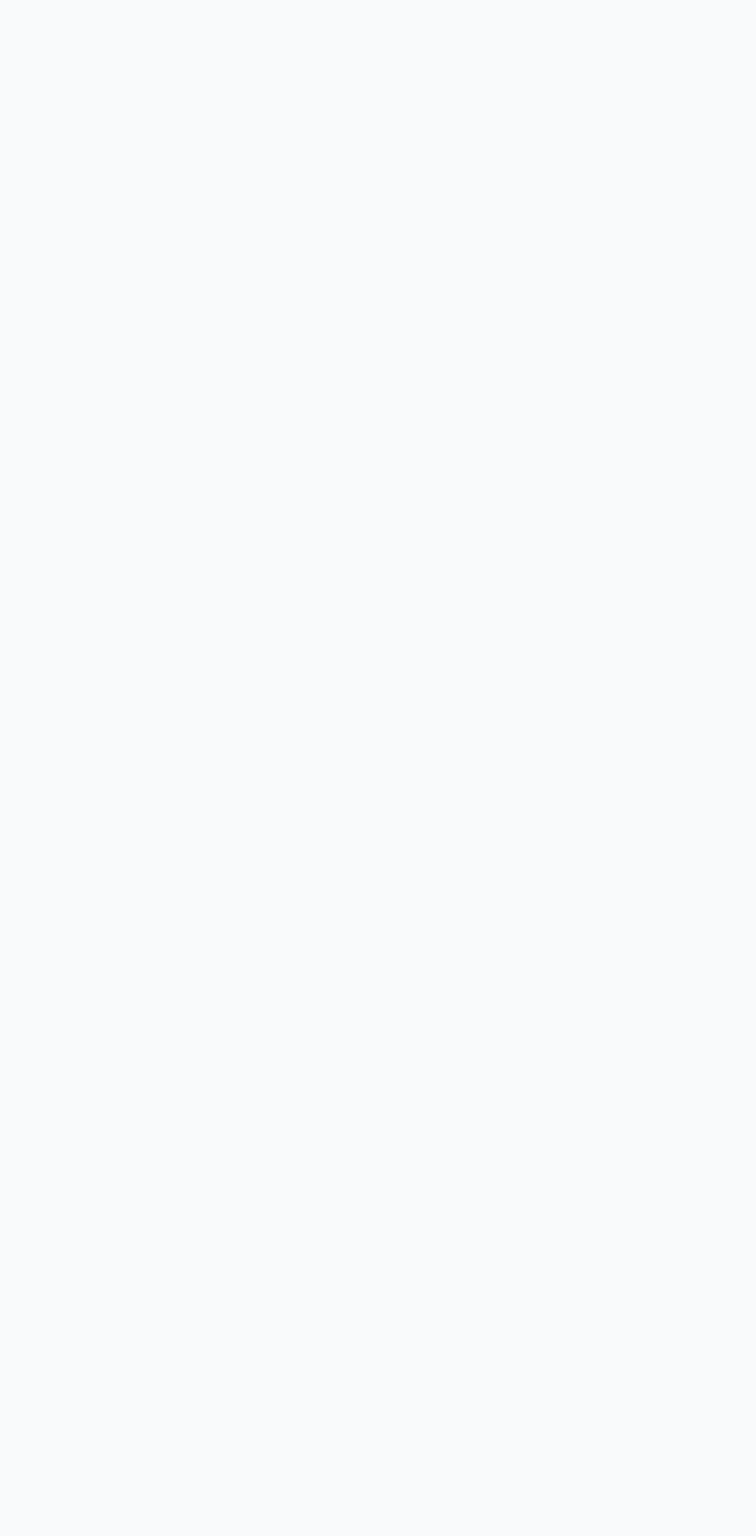
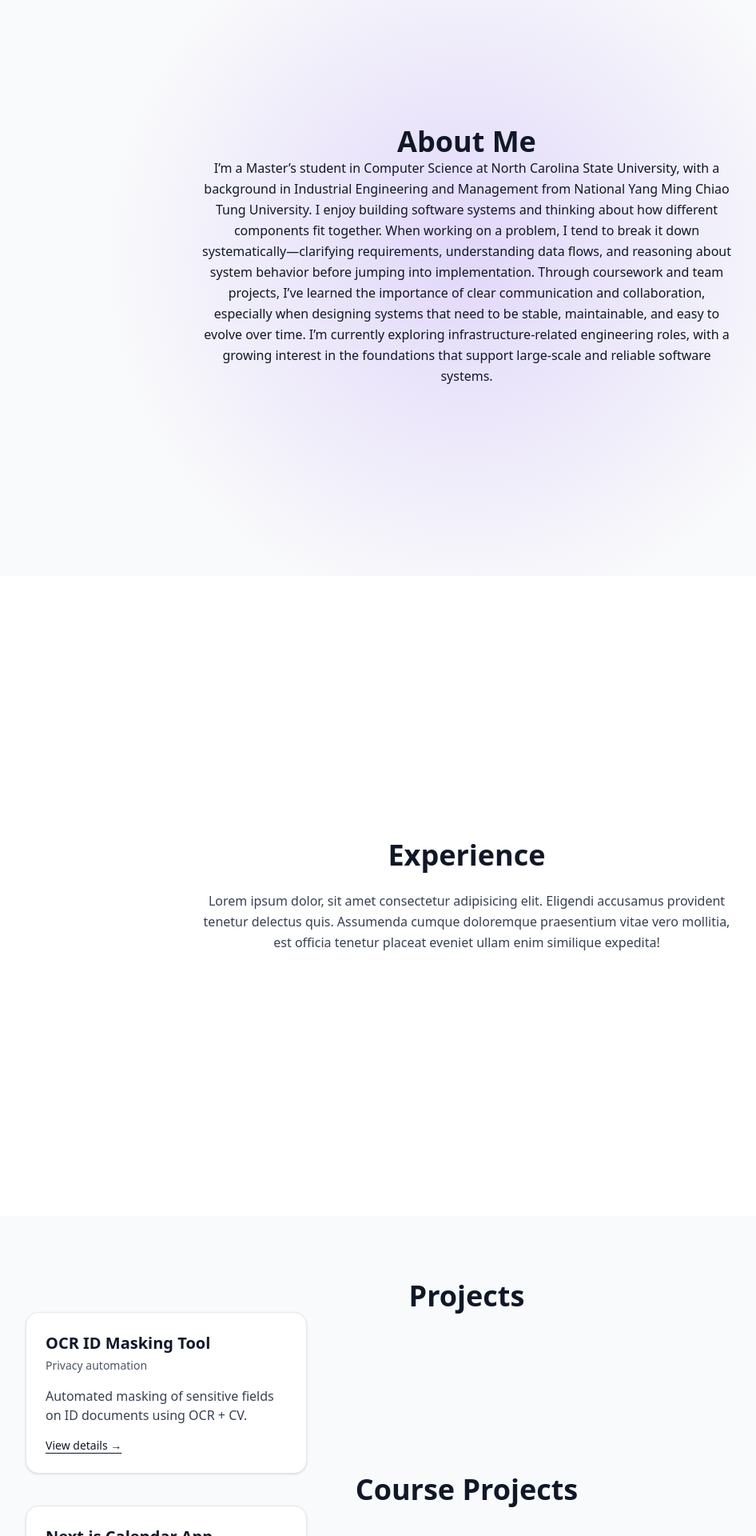
Before and after one commit to hkc619/portfolio, a Next.js app: page / in a window 1280 px wide. Shown: the part 880-2800 px from the top of the page at 80% size, without its empty margins (56-1002 px from the left). Before the commit the page ends 800 px from the top, so only its background shows below. Built offline with nearby package versions, Linux system fonts and the light colour scheme.

Commit message:
about paragraph update

```diff
--- a/src/app/page.tsx
+++ b/src/app/page.tsx
@@ -7,21 +7,21 @@ import Contact from "@/components/Contact";
 
 export default function Home() {
   return (
-    <main className="text-gray-900 h-screen overflow-y-scroll snap-y snap-mandatory scroll-smooth">
+    <main className="text-gray-900 dark:text-gray-100 min-h-screen overflow-y-scroll snap-y snap-mandatory scroll-smooth bg-gray-50 dark:bg-gray-900">
       <Navbar />
       <section id="hero" className="h-screen snap-start scroll-mt-16">
         <Hero />
       </section>
-      <section id="about" className="h-screen snap-start">
+      <section id="about" className="h-screen snap-start scroll-mt-16">
         <About />
       </section>
-      <section id="experience" className="h-screen snap-start">
+      <section id="experience" className="h-screen snap-start scroll-mt-16">
         <Experience />
       </section>
-      <section id="projects" className="h-screen snap-start">
+      <section id="projects" className="h-screen snap-start scroll-mt-16">
         <Projects />
       </section>
-      <section id="contact" className="h-screen snap-start">
+      <section id="contact" className="h-screen snap-start scroll-mt-16">
         <Contact />
       </section>
     </main>
--- a/src/components/About.tsx
+++ b/src/components/About.tsx
@@ -4,19 +4,17 @@ export default function About() {
   return (
     <section
       id="about"
-      className="flex flex-col justify-center items-center text-center h-screen bg-white dark:bg-gray-100 transition-colors duration-500"
+      className="flex flex-col justify-center items-center text-center h-screen bg-[radial-gradient(circle_at_center,rgba(139,92,246,0.22)_0%,transparent_60%)]"
     >
       <Reveal>
         <h2 className="text-4xl font-bold text-primary">About Me</h2>
       </Reveal>
       <Reveal delay={0.2}>
-        <p className="max-w-2xl mx-auto text-gray-700 leading-relaxed">
-          Hi, This is Kyle C. I am currently pursuing my Master of Computer
-          Science at NC State University. I received my Bachelor of Science
-          degree of Industrial Engineering and Management from National Yang
-          Ming Chiao Tung Unicversity in 2024. I have experience in MERN
-          Developement and Chat Bot Developement. My focus areas are Machine
-          Learning, AI and Full-stack Developement.
+        <p className="max-w-2xl mx-auto text-primary leading-relaxed">
+          I’m a Master’s student in Computer Science at North Carolina State University, with a background in Industrial Engineering and Management from National Yang Ming Chiao Tung University.
+          I enjoy building software systems and thinking about how different components fit together. When working on a problem, I tend to break it down systematically—clarifying requirements, understanding data flows, and reasoning about system behavior before jumping into implementation.
+          Through coursework and team projects, I’ve learned the importance of clear communication and collaboration, especially when designing systems that need to be stable, maintainable, and easy to evolve over time.
+          I’m currently exploring infrastructure-related engineering roles, with a growing interest in the foundations that support large-scale and reliable software systems.
         </p>
       </Reveal>
     </section>
--- a/src/components/Contact.tsx
+++ b/src/components/Contact.tsx
@@ -2,7 +2,7 @@ export default function Contact() {
   return (
     <section
       id="contact"
-      className="flex flex-col justify-center items-center text-center h-screen bg-white dark:bg-gray-100 transition-colors duration-500"
+      className="flex flex-col justify-center items-center text-center  bg-gray-100 transition-colors duration-500 bg-[radial-gradient(circle_at_center,rgba(139,92,246,0.15)_0%,transparent_70%)]"
     >
       <h2 className="text-4xl font-bold text-primary">Contact</h2>
       <p className="text-gray-600 mb-8">
--- a/src/components/Navbar.tsx
+++ b/src/components/Navbar.tsx
@@ -1,6 +1,6 @@
 "use client";
 
-import { useState } from "react";
+import { useEffect, useState } from "react";
 import { useTheme } from "next-themes";
 import { motion } from "framer-motion";
 import UseMounted from "@/components/UseMounted";
@@ -8,6 +8,9 @@ import UseMounted from "@/components/UseMounted";
 export default function Navbar() {
   const [isOpen, setIsOpen] = useState(false);
   const { theme, setTheme, resolvedTheme } = useTheme();
+  const [mounted, setMounted] = useState(false);
+
+  useEffect(() => setMounted(true), []);
 
   const isDark = (theme === "system" ? resolvedTheme : theme) === "dark";
 
@@ -72,17 +75,17 @@ export default function Navbar() {
           >
             Contact
           </button>
-
-          <UseMounted>
+          {/*
           <button
             type="button"
             onClick={() => setTheme(isDark ? "light" : "dark")}
             className="ml-2 px-3 py-1 rounded-lg border border-primary text-primary hover:bg-primary hover:text-white transition"
             aria-label="Toggle theme"
+            disabled={!mounted}
           >
-              {isDark ? "☀️" : "🌙"}
+            {!mounted ? "" : isDark ? "☀️" : "🌙"}
           </button>
-          </UseMounted>
+         */}
         </div>
 
         {/* Mobile menu button */}
@@ -92,9 +95,7 @@ export default function Navbar() {
           className="md:hidden px-3 py-2 rounded-lg border border-gray-200 dark:border-gray-700 text-gray-700 dark:text-gray-200"
           aria-label="Open menu"
           aria-expanded={isOpen}
-        >
-          ☰
-        </button>
+        ></button>
       </div>
 
       {/* Mobile dropdown */}
@@ -129,16 +130,17 @@ export default function Navbar() {
             >
               Contact
             </button>
-
-            <UseMounted>
+            {/*
             <button
               type="button"
               onClick={() => setTheme(isDark ? "light" : "dark")}
-                className="mt-2 mx-auto w-fit px-4 py-2 rounded-lg border border-primary text-primary hover:bg-primary hover:text-white transition"
+              className="ml-2 px-3 py-1 rounded-lg border border-primary text-primary hover:bg-primary hover:text-white transition"
+              aria-label="Toggle theme"
+              disabled={!mounted}
             >
-                {isDark ? "Light mode ☀️" : "Dark mode 🌙"}
+              {!mounted ? "" : isDark ? "☀️" : "🌙"}
             </button>
-            </UseMounted>
+            */}
           </div>
         </div>
       )}
--- a/src/components/Projects.tsx
+++ b/src/components/Projects.tsx
@@ -6,25 +6,24 @@ import ProjectModal, { Project } from "@/components/ProjectModal";
 
 const PROJECTS: Project[] = [
   {
-    id: "aiot",
-    title: "AIoT Predictive Maintenance",
-    subtitle: "Smart manufacturing / failure prediction",
+    id: "ocr",
+    title: "OCR ID Masking Tool",
+    subtitle: "Privacy automation",
     description:
-      "Analyzed IoT sensor streams to predict equipment failures and reduce downtime.",
+      "Automated masking of sensitive fields on ID documents using OCR + CV.",
     details: {
       overview:
-        "End-to-end pipeline from data ingestion → feature engineering → model training → evaluation. Focused on deployable workflows and low-latency insights for factory environments.",
-      tech: ["Python", "Pandas", "Scikit-learn", "Docker", "Cloud"],
+        "Detects text regions and masks sensitive fields for privacy compliance. Emphasized accuracy, speed, and reliable preprocessing for noisy scans.",
+      tech: ["Python", "OpenCV", "Tesseract", "NumPy"],
       highlights: [
-        "Designed data cleaning + feature pipeline for sensor noise and missing values",
-        "Evaluated multiple models with robust metrics and ablation experiments",
-        "Packaged components for reproducibility (configs, seeds, artifacts)",
-      ],
-      links: [
-        { label: "GitHub", href: "https://github.com/yourname/yourrepo" },
+        "Built preprocessing to improve OCR accuracy on low-quality images",
+        "Implemented masking rules for common sensitive fields",
+        "Packaged as a script/tool for batch processing",
       ],
     },
   },
+];
+const C_PROJECTS: Project[] = [
   {
     id: "calendar",
     title: "Next.js Calendar App",
@@ -39,23 +38,6 @@ const PROJECTS: Project[] = [
         "Implemented modular UI components + state management patterns",
         "Built secure server actions / API routes for data operations",
         "Optimized UX with loading states and predictable error handling",
-      ],
-    },
-  },
-  {
-    id: "ocr",
-    title: "OCR ID Masking Tool",
-    subtitle: "Privacy automation",
-    description:
-      "Automated masking of sensitive fields on ID documents using OCR + CV.",
-    details: {
-      overview:
-        "Detects text regions and masks sensitive fields for privacy compliance. Emphasized accuracy, speed, and reliable preprocessing for noisy scans.",
-      tech: ["Python", "OpenCV", "Tesseract", "NumPy"],
-      highlights: [
-        "Built preprocessing to improve OCR accuracy on low-quality images",
-        "Implemented masking rules for common sensitive fields",
-        "Packaged as a script/tool for batch processing",
       ],
     },
   },
@@ -116,6 +98,35 @@ export default function Projects() {
           </motion.button>
         ))}
       </div>
+      <h2 className="text-4xl font-bold text-primary">Course Projects</h2>
+      <div className="grid md:grid-cols-3 gap-6 max-w-6xl mx-auto px-6">
+        {C_PROJECTS.map((p) => (
+          <motion.button
+            key={p.id}
+            type="button"
+            onClick={() => {
+              setSelected(p);
+              setOpen(true);
+            }}
+            whileHover={{ y: -6 }}
+            whileTap={{ scale: 0.98 }}
+            className="text-left bg-white dark:bg-gray-900 border border-gray-200 dark:border-gray-700 rounded-2xl p-6 shadow-sm hover:shadow-lg transition focus:outline-none focus:ring-2 focus:ring-primary"
+          >
+            <h3 className="text-xl font-semibold text-primary">{p.title}</h3>
+            {p.subtitle && (
+              <p className="mt-1 text-sm text-gray-600 dark:text-gray-300">
+                {p.subtitle}
+              </p>
+            )}
+            <p className="mt-4 text-gray-700 dark:text-gray-300">
+              {p.description}
+            </p>
+            <p className="mt-4 text-sm text-primary underline underline-offset-4">
+              View details →
+            </p>
+          </motion.button>
+        ))}
+      </div>
 
       <ProjectModal project={selected} isOpen={open} onClose={close} />
     </section>
```
Lines whose indentation alone changed are shown as unchanged.
